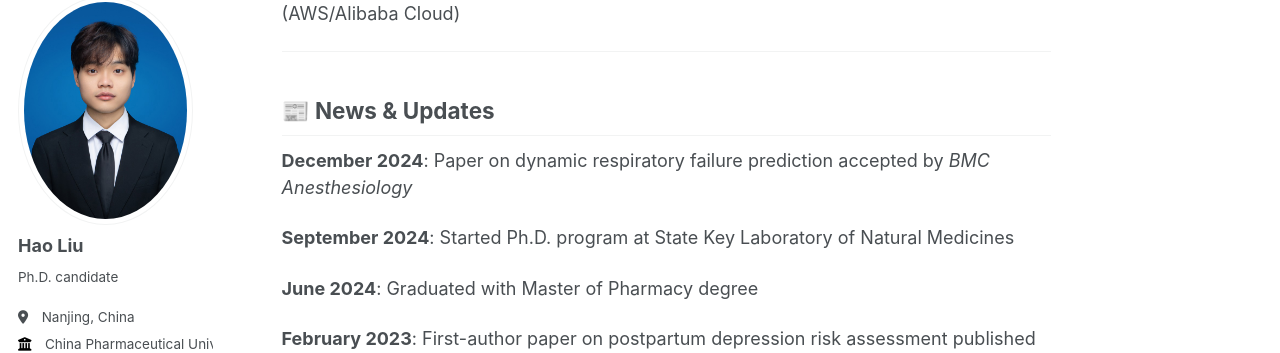
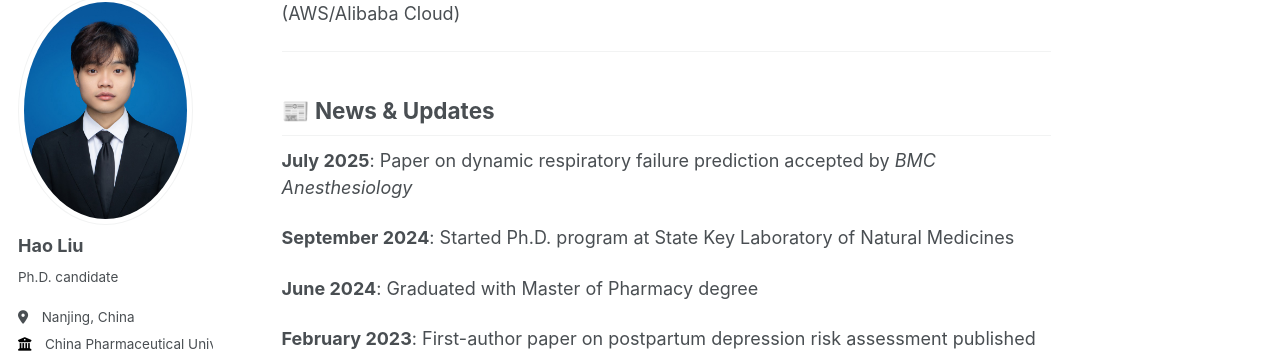
Before and after one commit to Harkool/harkool.github.io, a Jekyll site: the page built from _pages/about.md, in a window 1280 px wide and 900 px high, scrolled down 3528 px. Shown: the part 110-463 px from the top of the window. Built offline with Jekyll 4.4.1, drawn with Linux system fonts in a browser that asks for light colours; some web fonts are replaced.

Commit message:
Update news date for paper acceptance

```diff
--- a/_pages/about.md
+++ b/_pages/about.md
@@ -113,7 +113,7 @@ Git, Docker, Linux/Unix, High-Performance Computing (HPC), Cloud Computing (AWS/
 
 ## 📰 News & Updates
 
-**December 2024**: Paper on dynamic respiratory failure prediction accepted by *BMC Anesthesiology*
+**July 2025**: Paper on dynamic respiratory failure prediction accepted by *BMC Anesthesiology*
 
 **September 2024**: Started Ph.D. program at State Key Laboratory of Natural Medicines
 
```
